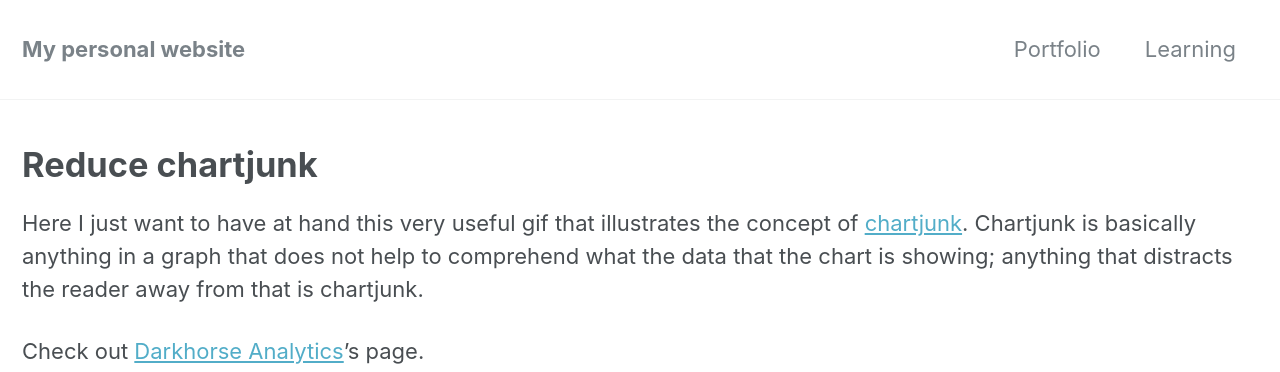
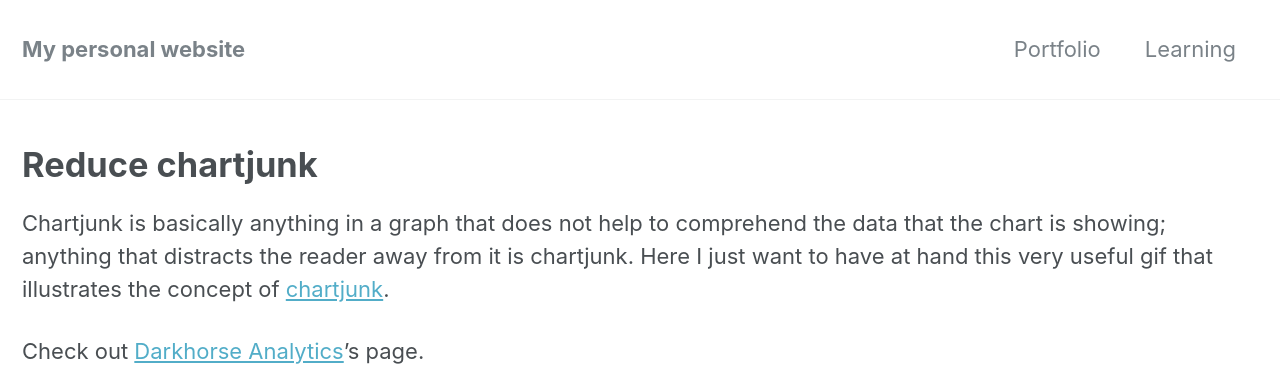
Before and after one commit to nahusznaj/nahusznaj.github.io, a Jekyll site: the page built from _posts/learning/2018-06-25-plots.md, in a window 1280 px wide, cut to the strip 0-372 px from the top of the page. Built offline with Jekyll 4.4.1, drawn with Linux system fonts in a browser that asks for light colours; nearby versions of some CDN libraries.

Commit message:
post on chartjunk

```diff
--- a/_posts/learning/2018-06-25-plots.md
+++ b/_posts/learning/2018-06-25-plots.md
@@ -9,7 +9,7 @@ share: true
 read_time: true
 ---
 
-Here I just want to have at hand this very useful gif that illustrates the concept of [chartjunk](https://en.wikipedia.org/wiki/Chartjunk). Chartjunk is basically anything in a graph that does not help to comprehend what the data that the chart is showing; anything that distracts the reader away from that is chartjunk.
+Chartjunk is basically anything in a graph that does not help to comprehend the data that the chart is showing; anything that distracts the reader away from it is chartjunk. Here I just want to have at hand this very useful gif that illustrates the concept of [chartjunk](https://en.wikipedia.org/wiki/Chartjunk).
 
 Check out [Darkhorse Analytics](https://www.darkhorseanalytics.com/blog/data-looks-better-naked)'s page.
 
```
